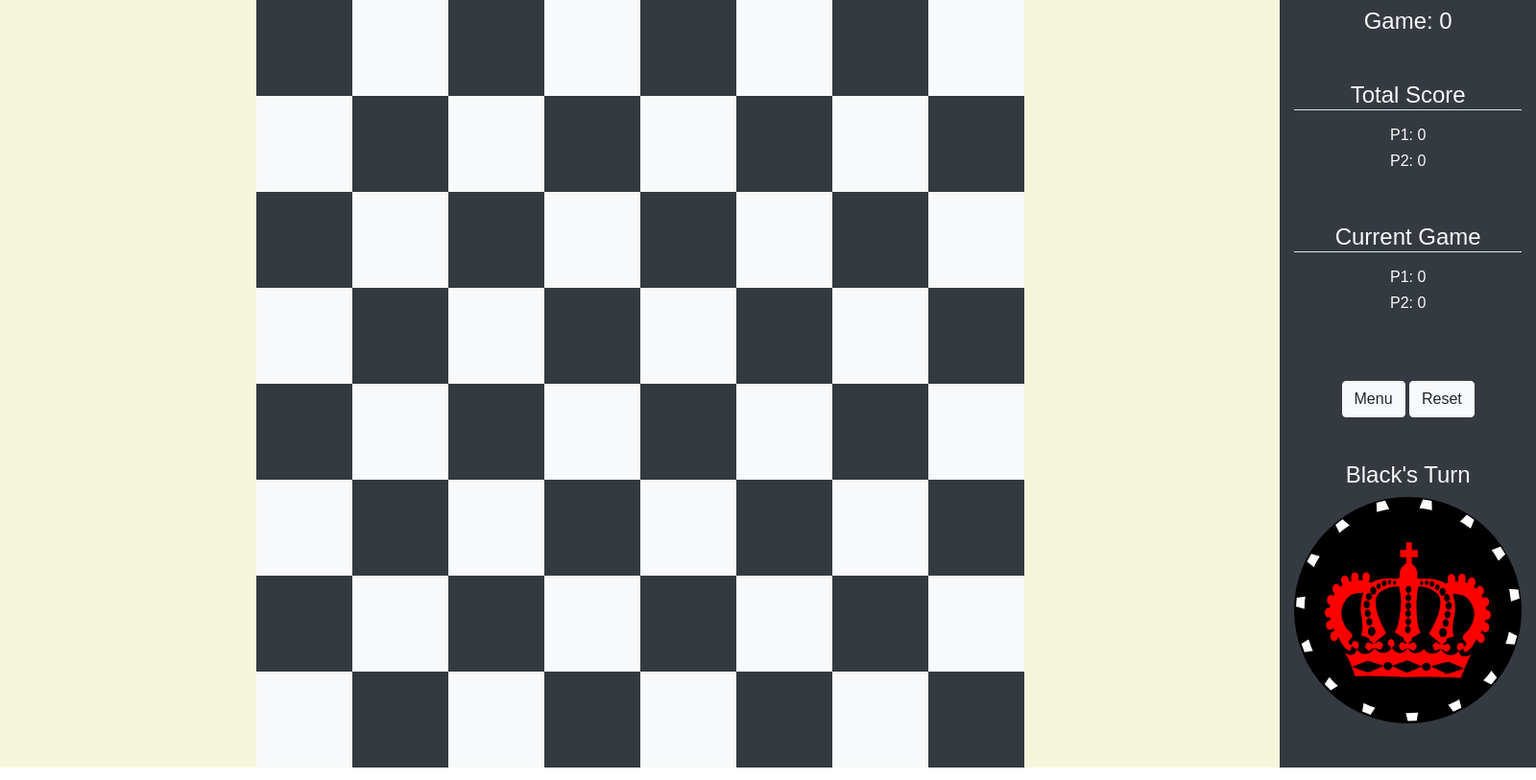
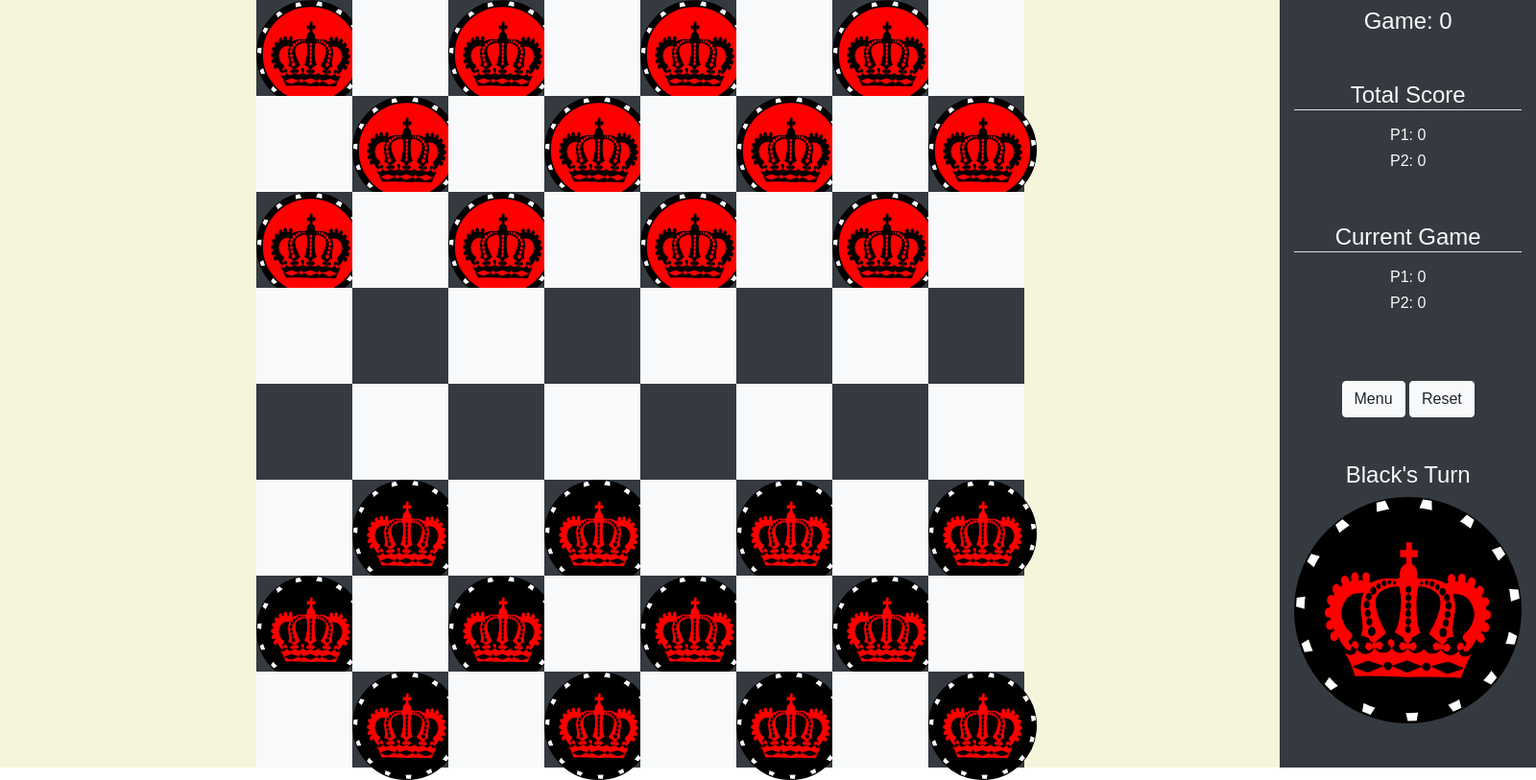
Before and after one commit to alexeast99/checkers, an Electron app: page view/game.html in a window 1600 px wide. Shown: the whole page at 96% size. Drawn offline with Linux system fonts and the light colour scheme.

Commit message:
Added images to checkers board. Named rows and columns in the format rows: A-H, columns: 0-7. Added a function for moving a piece that is rudimentary, in that there is no animation.

```diff
--- a/view/game.html
+++ b/view/game.html
@@ -17,85 +17,213 @@
 
             <!--Board column-->
             <div class="col m-0 p-0" id="board">
-                <div class="row justify-content-center">
-                    <div class="board-col bg-dark p-0"></div>
-                    <div class="board-col bg-light p-0"></div>
-                    <div class="board-col bg-dark p-0"></div>
-                    <div class="board-col bg-light p-0"></div>
-                    <div class="board-col bg-dark p-0"></div>
-                    <div class="board-col bg-light p-0"></div>
-                    <div class="board-col bg-dark p-0"></div>
-                    <div class="board-col bg-light p-0"></div>
+
+                <div class="row justify-content-center">  <!--Row A-->
+                    <div class="board-col bg-dark p-0">
+                        <img src="assets/images/decorative_red.svg" id="A0" style="height: 113px; width: 113px;">
+                    </div>
+
+                    <div class="board-col bg-light p-0" id="A1"></div>
+
+                    <div class="board-col bg-dark p-0">
+                        <img src="assets/images/decorative_red.svg" id="A2" style="height: 113px; width: 113px;">
+                    </div>
+
+                    <div class="board-col bg-light p-0" id="A3"></div>
+
+                    <div class="board-col bg-dark p-0">
+                        <img src="assets/images/decorative_red.svg" id="A4" style="height: 113px; width: 113px;">
+                    </div>
+
+                    <div class="board-col bg-light p-0" id="A5"></div>
+
+                    <div class="board-col bg-dark p-0">
+                        <img src="assets/images/decorative_red.svg" id="A6" style="height: 113px; width: 113px;">
+                    </div>
+
+                    <div class="board-col bg-light p-0" id="A7"></div>
                 </div>
-                <div class="row justify-content-center">
-                    <div class="board-col bg-light p-0"></div>
-                    <div class="board-col bg-dark p-0"></div>
-                    <div class="board-col bg-light p-0"></div>
-                    <div class="board-col bg-dark p-0"></div>
-                    <div class="board-col bg-light p-0"></div>
-                    <div class="board-col bg-dark p-0"></div>
-                    <div class="board-col bg-light p-0"></div>
-                    <div class="board-col bg-dark p-0"></div>
+
+                <div class="row justify-content-center">  <!--Row B-->
+                    <div class="board-col bg-light p-0" id="B0"></div>
+
+                    <div class="board-col bg-dark p-0">
+                        <img src="assets/images/decorative_red.svg" id="B1" style="height: 113px; width: 113px;">
+                    </div>
+
+                    <div class="board-col bg-light p-0" id="B2"></div>
+
+                    <div class="board-col bg-dark p-0">
+                        <img src="assets/images/decorative_red.svg" id="B3" style="height: 113px; width: 113px;">
+                    </div>
+
+                    <div class="board-col bg-light p-0" id="B4"></div>
+
+                    <div class="board-col bg-dark p-0">
+                        <img src="assets/images/decorative_red.svg" id="B5" style="height: 113px; width: 113px;">
+                    </div>
+
+                    <div class="board-col bg-light p-0" id="B6"></div>
+
+                    <div class="board-col bg-dark p-0">
+                        <img src="assets/images/decorative_red.svg" id="B7" style="height: 113px; width: 113px;">
+                    </div>
                 </div>
-                <div class="row justify-content-center">
-                    <div class="board-col bg-dark p-0"></div>
-                    <div class="board-col bg-light p-0"></div>
-                    <div class="board-col bg-dark p-0"></div>
-                    <div class="board-col bg-light p-0"></div>
-                    <div class="board-col bg-dark p-0"></div>
-                    <div class="board-col bg-light p-0"></div>
-                    <div class="board-col bg-dark p-0"></div>
-                    <div class="board-col bg-light p-0"></div>
+
+                <div class="row justify-content-center">  <!--Row C-->
+                    <div class="board-col bg-dark p-0">
+                        <img src="assets/images/decorative_red.svg" id="C0" style="height: 113px; width: 113px;">
+                    </div>
+
+                    <div class="board-col bg-light p-0" id="C1"></div>
+
+                    <div class="board-col bg-dark p-0">
+                        <img src="assets/images/decorative_red.svg" id="C2" style="height: 113px; width: 113px;">
+                    </div>
+
+                    <div class="board-col bg-light p-0" id="C3"></div>
+
+                    <div class="board-col bg-dark p-0">
+                        <img src="assets/images/decorative_red.svg" id="C4" style="height: 113px; width: 113px;">
+                    </div>
+
+                    <div class="board-col bg-light p-0" id="C5"></div>
+
+                    <div class="board-col bg-dark p-0">
+                        <img src="assets/images/decorative_red.svg" id="C6" style="height: 113px; width: 113px;">
+                    </div>
+
+                    <div class="board-col bg-light p-0" id="C7"></div>
                 </div>
-                <div class="row justify-content-center">
-                    <div class="board-col bg-light p-0"></div>
-                    <div class="board-col bg-dark p-0"></div>
-                    <div class="board-col bg-light p-0"></div>
-                    <div class="board-col bg-dark p-0"></div>
-                    <div class="board-col bg-light p-0"></div>
-                    <div class="board-col bg-dark p-0"></div>
-                    <div class="board-col bg-light p-0"></div>
-                    <div class="board-col bg-dark p-0"></div>
+
+                <div class="row justify-content-center">  <!--Row D-->
+                    <div class="board-col bg-light p-0" id="D0"></div>
+
+                    <div class="board-col bg-dark p-0">
+                        <img src="assets/images/decorative_red.svg" id="D1" style="height: 113px; width: 113px; display: none;">
+                    </div>
+
+                    <div class="board-col bg-light p-0" id="D2"></div>
+
+                    <div class="board-col bg-dark p-0">
+                        <img src="assets/images/decorative_red.svg" id="D3" style="height: 113px; width: 113px; display: none;">
+                    </div>
+
+                    <div class="board-col bg-light p-0" id="D4"></div>
+
+                    <div class="board-col bg-dark p-0">
+                        <img src="assets/images/decorative_red.svg" id="D5" style="height: 113px; width: 113px; display: none;">
+                    </div>
+
+                    <div class="board-col bg-light p-0" id="D6"></div>
+
+                    <div class="board-col bg-dark p-0">
+                        <img src="assets/images/decorative_red.svg" id="D7" style="height: 113px; width: 113px; display: none;">
+                    </div>
                 </div>
-                <div class="row justify-content-center">
-                    <div class="board-col bg-dark p-0"></div>
-                    <div class="board-col bg-light p-0"></div>
-                    <div class="board-col bg-dark p-0"></div>
-                    <div class="board-col bg-light p-0"></div>
-                    <div class="board-col bg-dark p-0"></div>
-                    <div class="board-col bg-light p-0"></div>
-                    <div class="board-col bg-dark p-0"></div>
-                    <div class="board-col bg-light p-0"></div>
+
+                <div class="row justify-content-center">  <!--Row E-->
+                    <div class="board-col bg-dark p-0">
+                        <img src="assets/images/decorative_red.svg" id="E0" style="height: 113px; width: 113px; display: none;">
+                    </div>
+
+                    <div class="board-col bg-light p-0" id="E1"></div>
+
+                    <div class="board-col bg-dark p-0">
+                        <img src="assets/images/decorative_red.svg" id="E2" style="height: 113px; width: 113px; display: none;">
+                    </div>
+
+                    <div class="board-col bg-light p-0" id="E3"></div>
+
+                    <div class="board-col bg-dark p-0">
+                        <img src="assets/images/decorative_red.svg" id="E4" style="height: 113px; width: 113px; display: none;">
+                    </div>
+
+                    <div class="board-col bg-light p-0" id="E5"></div>
+
+                    <div class="board-col bg-dark p-0">
+                        <img src="assets/images/decorative_red.svg" id="E6" style="height: 113px; width: 113px; display: none;">
+                    </div>
+
+                    <div class="board-col bg-light p-0" id="E7"></div>
                 </div>
-                <div class="row justify-content-center">
-                    <div class="board-col bg-light p-0"></div>
-                    <div class="board-col bg-dark p-0"></div>
-                    <div class="board-col bg-light p-0"></div>
-                    <div class="board-col bg-dark p-0"></div>
-                    <div class="board-col bg-light p-0"></div>
-                    <div class="board-col bg-dark p-0"></div>
-                    <div class="board-col bg-light p-0"></div>
-                    <div class="board-col bg-dark p-0"></div>
+
+                <div class="row justify-content-center">  <!--Row F-->
+                    <div class="board-col bg-light p-0" id="F0"></div>
+
+                    <div class="board-col bg-dark p-0">
+                        <img src="assets/images/decorative_black.svg" id="F1" style="height: 113px; width: 113px;">
+                    </div>
+
+                    <div class="board-col bg-light p-0" id="F2"></div>
+
+                    <div class="board-col bg-dark p-0">
+                        <img src="assets/images/decorative_black.svg" id="F3" style="height: 113px; width: 113px;">
+                    </div>
+
+                    <div class="board-col bg-light p-0" id="F4"></div>
+
+                    <div class="board-col bg-dark p-0">
+                        <img src="assets/images/decorative_black.svg" id="F5" style="height: 113px; width: 113px;">
+                    </div>
+
+                    <div class="board-col bg-light p-0" id="F6"></div>
+
+                    <div class="board-col bg-dark p-0">
+                        <img src="assets/images/decorative_black.svg" id="F7" style="height: 113px; width: 113px;">
+                    </div>
                 </div>
-                <div class="row justify-content-center">
-                    <div class="board-col bg-dark p-0"></div>
-                    <div class="board-col bg-light p-0"></div>
-                    <div class="board-col bg-dark p-0"></div>
-                    <div class="board-col bg-light p-0"></div>
-                    <div class="board-col bg-dark p-0"></div>
-                    <div class="board-col bg-light p-0"></div>
-                    <div class="board-col bg-dark p-0"></div>
-                    <div class="board-col bg-light p-0"></div>
+
+                <div class="row justify-content-center">  <!--Row G-->
+                    <div class="board-col bg-dark p-0">
+                        <img src="assets/images/decorative_black.svg" id="G0" style="height: 113px; width: 113px;">
+                    </div>
+
+                    <div class="board-col bg-light p-0" id="G1"></div>
+
+                    <div class="board-col bg-dark p-0">
+                        <img src="assets/images/decorative_black.svg" id="G2" style="height: 113px; width: 113px;">
+                    </div>
+
+                    <div class="board-col bg-light p-0" id="G3"></div>
+
+                    <div class="board-col bg-dark p-0">
+                        <img src="assets/images/decorative_black.svg" id="G4" style="height: 113px; width: 113px;">
+                    </div>
+
+                    <div class="board-col bg-light p-0" id="G5"></div>
+
+                    <div class="board-col bg-dark p-0">
+                        <img src="assets/images/decorative_black.svg" id="G6" style="height: 113px; width: 113px;">
+                    </div>
+
+                    <div class="board-col bg-light p-0" id="G7"></div>
                 </div>
-                <div class="row justify-content-center">
-                    <div class="board-col bg-light p-0"></div>
-                    <div class="board-col bg-dark p-0"></div>
-                    <div class="board-col bg-light p-0"></div>
-                    <div class="board-col bg-dark p-0"></div>
-                    <div class="board-col bg-light p-0"></div>
-                    <div class="board-col bg-dark p-0"></div>
-                    <div class="board-col bg-light p-0"></div>
-                    <div class="board-col bg-dark p-0"></div>
+
+                <div class="row justify-content-center">  <!--Row H-->
+                    <div class="board-col bg-light p-0" id="H0"></div>
+
+                    <div class="board-col bg-dark p-0">
+                        <img src="assets/images/decorative_black.svg" id="H1" style="height: 113px; width: 113px;">
+                    </div>
+
+                    <div class="board-col bg-light p-0" id="H2"></div>
+
+                    <div class="board-col bg-dark p-0">
+                        <img src="assets/images/decorative_black.svg" id="H3" style="height: 113px; width: 113px;">
+                    </div>
+
+                    <div class="board-col bg-light p-0" id="H4"></div>
+
+                    <div class="board-col bg-dark p-0">
+                        <img src="assets/images/decorative_black.svg" id="H5" style="height: 113px; width: 113px;">
+                    </div>
+
+                    <div class="board-col bg-light p-0" id="H6"></div>
+
+                    <div class="board-col bg-dark p-0">
+                        <img src="assets/images/decorative_black.svg" id="H7" style="height: 113px; width: 113px;">
+                    </div>
                 </div>
             </div>
 
--- a/view/js/game.js
+++ b/view/js/game.js
@@ -4,3 +4,16 @@ $(document).ready(function() {
 
     $(".board-col").width(sq).height(sq);
 });
+
+function removePiece(location) {
+    $("#" + location).css("display", "none");
+}
+
+function addPiece(location) {
+    $("#" + location).css("display", "inline");
+}
+
+function movePiece(prv, nxt) {
+    removePiece(prv);
+    addPiece(nxt);
+}
```
